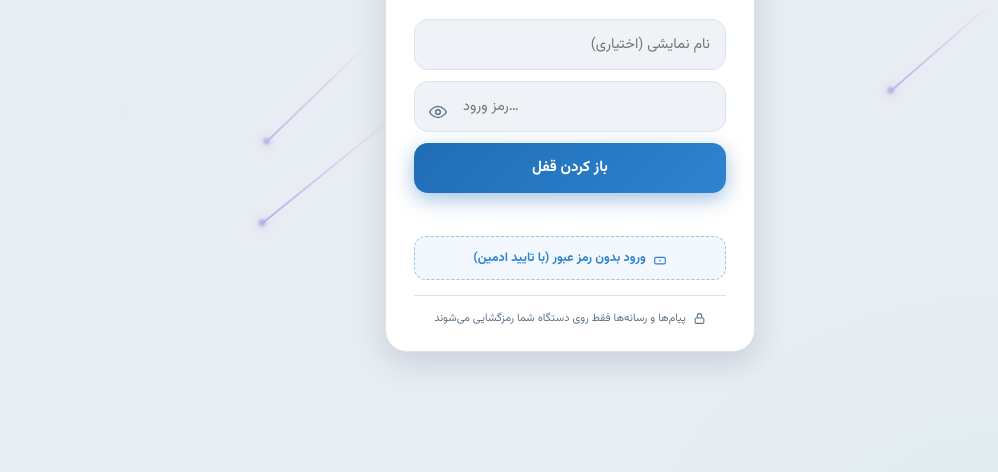
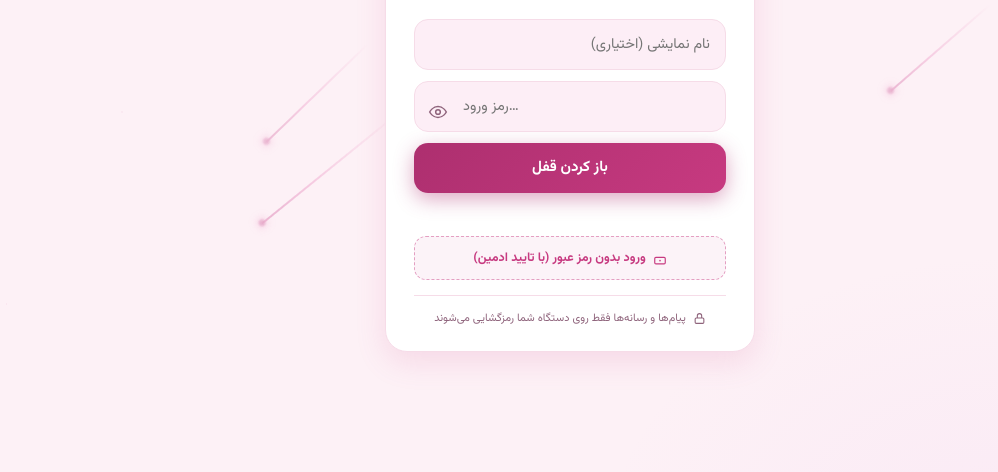
Before and after one commit to TheMeg11/panda-chat, a website: page public/index.html in a window 1280 px wide. Shown: the part 328-800 px from the top of the page, without its empty margins (70-1068 px from the left). Drawn offline with Linux system fonts and the light colour scheme; no server answers.

Commit message:
style: retheme UI to a soft pastel/pink palette
- dark theme: plum/berry background with pastel pink accent & bubbles
- light theme: blush pink background, candy-pink outgoing bubbles
- retint login gate meteor shower (blue -> pink), wallpaper presets,
  default avatar gradient, and pattern-lock line to match
- sync PWA theme-color meta + static/dynamic manifest.webmanifest
- tune accent/danger/ok/warn/muted shades in light mode so text
  contrast on the new blush background matches or beats the
  original palette (checked against WCAG contrast ratios)

```diff
--- a/public/index.html
+++ b/public/index.html
@@ -4,7 +4,7 @@
 <meta charset="utf-8">
 <meta name="viewport" content="width=device-width, initial-scale=1, viewport-fit=cover, interactive-widget=resizes-content">
 <meta name="referrer" content="no-referrer">
-<meta name="theme-color" content="#0e1621">
+<meta name="theme-color" content="#241a2e">
 <meta name="mobile-web-app-capable" content="yes">
 <meta name="apple-mobile-web-app-capable" content="yes">
 <meta name="apple-mobile-web-app-status-bar-style" content="black-translucent">
--- a/public/style.css
+++ b/public/style.css
@@ -33,25 +33,25 @@
   --app-font:'Vazirmatn',system-ui,-apple-system,'Segoe UI',Tahoma,sans-serif;
   --fs:calc(16px * var(--z));
 
-  /* dark (default) — softened telegram-night, easy on the eyes */
-  --bg:#0e1621;
-  --bg-soft:#101a26;
-  --panel:#17212b;
-  --panel-2:#20303f;
-  --compose:#1c2733;
-  --bubble-in:#1e2b39;
-  --bubble-in-2:#243445;
-  --bubble-out:#325a80;
-  --bubble-out-2:#2c5172;
-  --bubble-out-tx:#eaf3fb;
-  --accent:#6cb2f0;
-  --accent-deep:#3d8fd6;
-  --ok:#31b573;
-  --danger:#ef5350;
-  --warn:#ffb74d;
-  --text:#e7edf3;
-  --muted:#94a7ba;
-  --muted-2:#7590a7;
+  /* dark (default) — soft plum night, easy on the eyes */
+  --bg:#241a2e;
+  --bg-soft:#2b1f36;
+  --panel:#302340;
+  --panel-2:#3c2a4c;
+  --compose:#382848;
+  --bubble-in:#3a2a49;
+  --bubble-in-2:#453354;
+  --bubble-out:#8a4a72;
+  --bubble-out-2:#7a3f64;
+  --bubble-out-tx:#fbe7f1;
+  --accent:#f2a0cd;
+  --accent-deep:#cf4f95;
+  --ok:#6bc98f;
+  --danger:#f4879b;
+  --warn:#ffc98a;
+  --text:#f6ecf3;
+  --muted:#c39fc7;
+  --muted-2:#a67fad;
   --line:rgba(255,255,255,.065);
   --line-strong:rgba(255,255,255,.12);
   /* liquid-glass tokens (dark) */
@@ -62,55 +62,58 @@
   --dock-h:104px;                                /* live dock height, synced by JS */
   /* v24: taller emoji/GIF panel (owner request) */
   --panel-h:min(430px,calc(var(--vvh,100vh) * .64));
-  --overlay-bg:rgba(4,9,15,.62);
+  --overlay-bg:rgba(20,10,22,.62);
   --shadow:0 10px 34px rgba(0,0,0,.38);
   --shadow-sm:0 3px 14px rgba(0,0,0,.22);
-  --tick:#a5d3ff;
+  --tick:#f3b8da;
   --wall-dim:.36;
 }
 html[data-theme="light"]{
-  /* light — warm gray-blue background, never pure white glare */
-  --bg:#e8edf3;
-  --bg-soft:#dde5ee;
+  /* light — blush pastel background, soft and girly */
+  --bg:#fdf1f6;
+  --bg-soft:#fbe4ef;
   --panel:#ffffff;
-  --panel-2:#eff3f8;
-  --compose:#f4f7fa;
+  --panel-2:#fdeef6;
+  --compose:#fdf3f8;
   --bubble-in:#ffffff;
-  --bubble-in-2:#f2f5f9;
-  --bubble-out:#dcf3cf;                    /* calm sage — telegram signature */
-  --bubble-out-2:#d0eec1;
-  --bubble-out-tx:#20301c;
-  --accent:#2f83d0;
-  --accent-deep:#1f6db5;
-  --text:#1d2836;
-  --muted:#5f7488;
-  --muted-2:#8698aa;
-  --line:#dbe3ec;
-  --line-strong:#c7d3df;
+  --bubble-in-2:#fdf1f7;
+  --bubble-out:#ffd3e6;                    /* soft candy pink */
+  --bubble-out-2:#ffc0da;
+  --bubble-out-tx:#5c1f3c;
+  --accent:#c73a80;
+  --accent-deep:#ad2f6f;
+  --ok:#2f9760;
+  --danger:#d83f66;
+  --warn:#c76d2e;
+  --text:#3d2436;
+  --muted:#8f647c;
+  --muted-2:#b98aa0;
+  --line:#f6dce8;
+  --line-strong:#f0c9dc;
   /* liquid-glass tokens (light) */
   --glass-hi:rgba(255,255,255,.70);
   --glass-edge:rgba(255,255,255,.78);
   --dock-blur:26px;
-  --dock-shadow:0 12px 30px rgba(30,50,80,.18);
-  --overlay-bg:rgba(30,40,55,.44);
-  --shadow:0 10px 30px rgba(30,50,80,.16);
-  --shadow-sm:0 2px 10px rgba(30,50,80,.10);
-  --tick:#1e7ad4;
+  --dock-shadow:0 12px 30px rgba(210,90,150,.18);
+  --overlay-bg:rgba(90,40,65,.40);
+  --shadow:0 10px 30px rgba(210,90,150,.16);
+  --shadow-sm:0 2px 10px rgba(210,90,150,.10);
+  --tick:#ad2f6f;
 }
 @media (prefers-color-scheme: light){
   html[data-theme="auto"]{
-    --bg:#e8edf3;--bg-soft:#dde5ee;--panel:#ffffff;--panel-2:#eff3f8;--compose:#f4f7fa;
-    --bubble-in:#ffffff;--bubble-in-2:#f2f5f9;
-    --bubble-out:#dcf3cf;--bubble-out-2:#d0eec1;--bubble-out-tx:#20301c;
-    --accent:#2f83d0;--accent-deep:#1f6db5;
-    --text:#1d2836;--muted:#5f7488;--muted-2:#8698aa;
-    --line:#dbe3ec;--line-strong:#c7d3df;
+    --bg:#fdf1f6;--bg-soft:#fbe4ef;--panel:#ffffff;--panel-2:#fdeef6;--compose:#fdf3f8;
+    --bubble-in:#ffffff;--bubble-in-2:#fdf1f7;
+    --bubble-out:#ffd3e6;--bubble-out-2:#ffc0da;--bubble-out-tx:#5c1f3c;
+    --accent:#c73a80;--accent-deep:#ad2f6f;--ok:#2f9760;--danger:#d83f66;--warn:#c76d2e;
+    --text:#3d2436;--muted:#8f647c;--muted-2:#b98aa0;
+    --line:#f6dce8;--line-strong:#f0c9dc;
     --glass-hi:rgba(255,255,255,.70);--glass-edge:rgba(255,255,255,.78);
-    --dock-blur:26px;--dock-shadow:0 12px 30px rgba(30,50,80,.18);
-    --overlay-bg:rgba(30,40,55,.44);
-    --shadow:0 10px 30px rgba(30,50,80,.16);
-    --shadow-sm:0 2px 10px rgba(30,50,80,.10);
-    --tick:#1e7ad4;
+    --dock-blur:26px;--dock-shadow:0 12px 30px rgba(210,90,150,.18);
+    --overlay-bg:rgba(90,40,65,.40);
+    --shadow:0 10px 30px rgba(210,90,150,.16);
+    --shadow-sm:0 2px 10px rgba(210,90,150,.10);
+    --tick:#ad2f6f;
   }
 }
 
@@ -157,8 +160,8 @@ a{color:var(--accent)}
   height:100%;height:var(--vvh,100%);
   padding:20px;overflow-y:auto;
   background:
-    radial-gradient(900px 480px at 50% -12%, rgba(90,160,235,.14), transparent 62%),
-    radial-gradient(700px 500px at 85% 110%, rgba(110,220,180,.07), transparent 60%),
+    radial-gradient(900px 480px at 50% -12%, rgba(240,150,205,.16), transparent 62%),
+    radial-gradient(700px 500px at 85% 110%, rgba(220,160,235,.09), transparent 60%),
     var(--bg);
   transition:opacity .45s ease,visibility .45s;
 }
@@ -167,9 +170,9 @@ a{color:var(--accent)}
    rotated axis so head/tail stay perfectly aligned at any viewport ratio. */
 #gate .meteors{
   position:absolute;inset:0;z-index:0;overflow:hidden;pointer-events:none;
-  --mc:rgba(120,180,255,.9);      /* icy-blue tail */
+  --mc:rgba(245,160,210,.9);      /* candy-pink tail */
   --mh:rgba(255,255,255,.95);     /* glowing head */
-  --sc:rgba(255,255,255,.85);     /* star dots */
+  --sc:rgba(255,235,245,.85);     /* star dots */
 }
 #gate .meteors .stars{
   position:absolute;inset:0;background-repeat:no-repeat;
@@ -214,11 +217,11 @@ a{color:var(--accent)}
   100%{ transform:rotate(var(--ang)) translateX(var(--fly,130vmax)); opacity:0 }
 }
 html[data-theme="light"] #gate .meteors{
-  --mc:rgba(135,116,225,.7);--mh:rgba(93,74,199,.85);--sc:rgba(120,110,200,.5);opacity:.55;
+  --mc:rgba(230,110,175,.7);--mh:rgba(200,70,140,.85);--sc:rgba(220,100,165,.5);opacity:.55;
 }
 @media (prefers-color-scheme: light){
   html[data-theme="auto"] #gate .meteors{
-    --mc:rgba(135,116,225,.7);--mh:rgba(93,74,199,.85);--sc:rgba(120,110,200,.5);opacity:.55;
+    --mc:rgba(230,110,175,.7);--mh:rgba(200,70,140,.85);--sc:rgba(220,100,165,.5);opacity:.55;
   }
 }
 @media (prefers-reduced-motion:reduce){
@@ -417,7 +420,7 @@ html[data-theme="auto"] .lock-core.recover-core.panda{background-image:url('/pan
 }
 .avatar{
   width:42px;height:42px;border-radius:50%;flex:none;position:relative;
-  background:linear-gradient(135deg,#4a7bb5,#33597f);
+  background:linear-gradient(135deg,#f2a0cd,#d4508c);
   display:grid;place-items:center;overflow:hidden;border:0;padding:0;
 }
 .avatar svg.avatar-fallback{width:22px;height:22px}
@@ -482,7 +485,7 @@ html[data-theme="light"] .ic-moon{display:block}
 .pop.on{transform:scale(1);opacity:1;visibility:visible;pointer-events:auto}
 .pop-avatar{
   width:64px;height:64px;border-radius:50%;margin:0 auto 9px;display:grid;place-items:center;
-  font-size:26px;background:linear-gradient(135deg,#4a7bb5,#33597f);overflow:hidden;
+  font-size:26px;background:linear-gradient(135deg,#f2a0cd,#d4508c);overflow:hidden;
 }
 .pop-avatar img{width:100%;height:100%;object-fit:cover}
 .pop b{display:block;font-size:15px;margin-bottom:3px}
@@ -599,7 +602,7 @@ html[data-theme="dark"] .es-tile{
 
 .mavatar{
   width:29px;height:29px;border-radius:50%;flex:none;align-self:flex-end;
-  margin-inline-end:7px;background:linear-gradient(135deg,#4a7bb5,#33597f);
+  margin-inline-end:7px;background:linear-gradient(135deg,#f2a0cd,#d4508c);
   display:grid;place-items:center;font-size:12px;color:#fff;overflow:hidden;
   visibility:hidden;
 }
```
Also changed, not shown: public/app.js, public/manifest.webmanifest, server.js.
